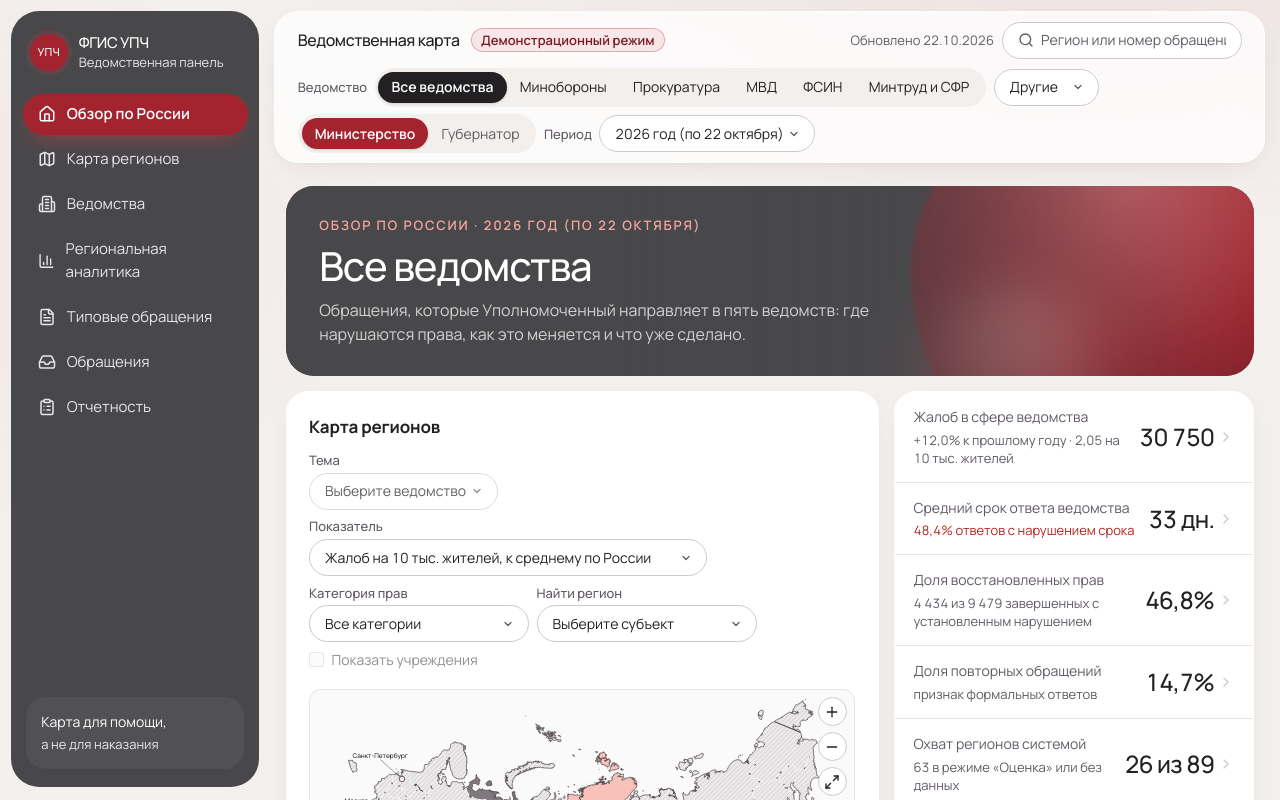
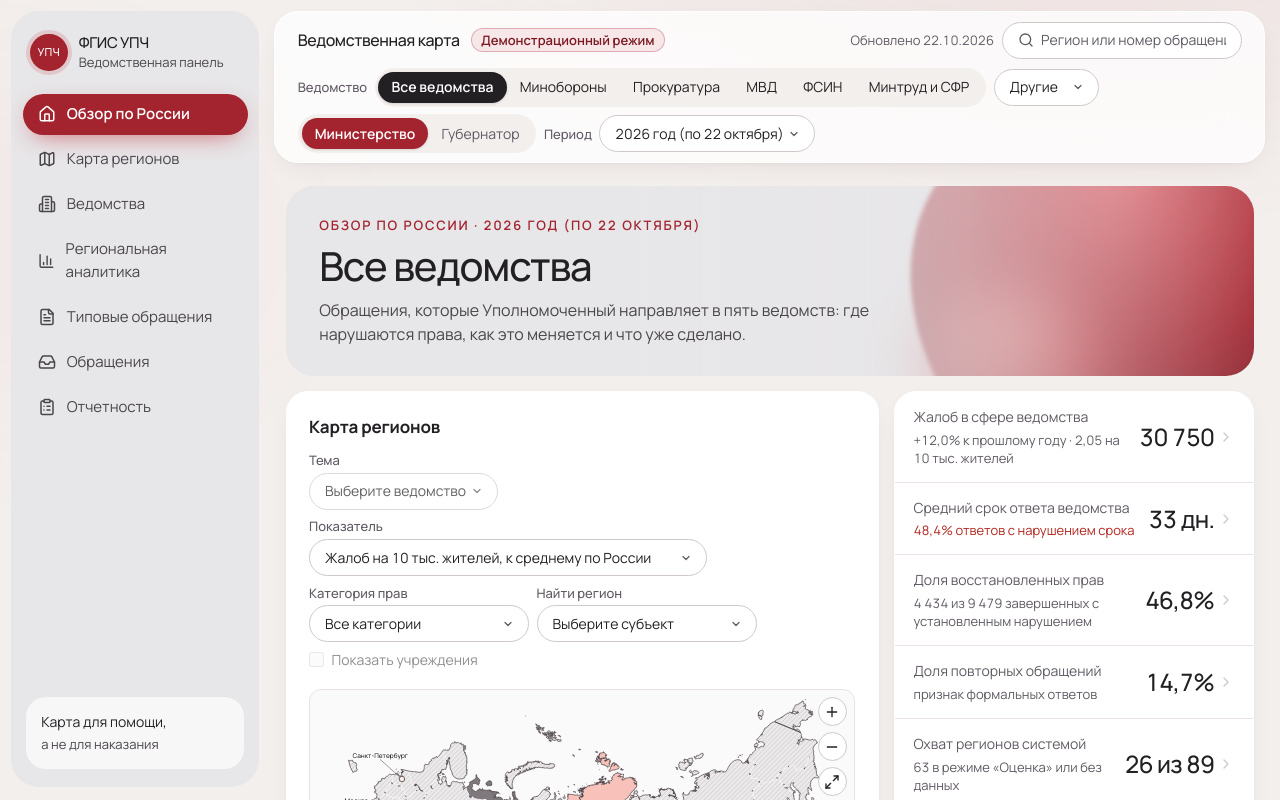
Before and after one commit to daria71321-netizen/fgis-upch-map, a React (Vite) app: page / in a window 1280 px wide. Shown: the top 800 px of the page. Built offline with nearby package versions, Linux system fonts and the light colour scheme; a web font is replaced by a local one.

Commit message:
Светло-серые плашки

```diff
--- a/src/components/Layout.tsx
+++ b/src/components/Layout.tsx
@@ -36,7 +36,7 @@ function Sidebar({ open, onClose }: { open: boolean; onClose: () => void }) {
         <Link to={`/${qs({ mode: 'min' })}`} className="flex items-center gap-3 px-2 pb-5 pt-1 rounded" onClick={onClose}>
           <span className="relative grid place-items-center w-10 h-10 rounded-full bg-accent text-white text-[11px] font-display font-medium tracking-wide shadow-[0_0_0_4px_rgba(194,65,75,.18)]">УПЧ</span>
           <span className="leading-tight">
-            <span className="block text-white font-display font-medium tracking-tight">ФГИС УПЧ</span>
+            <span className="block text-ink font-display font-medium tracking-tight">ФГИС УПЧ</span>
             <span className="block text-xs text-side-ink">Ведомственная панель</span>
           </span>
         </Link>
@@ -50,7 +50,7 @@ function Sidebar({ open, onClose }: { open: boolean; onClose: () => void }) {
               end={m.end}
               onClick={onClose}
               className={({ isActive }) =>
-                `flex items-center gap-3 rounded-full px-4 py-2.5 text-[15px] transition-colors ${(active ?? isActive) ? 'bg-side-act text-white font-semibold shadow-[0_8px_24px_-10px_rgba(194,65,75,.9)]' : 'hover:bg-white/[.06] hover:text-white'}`
+                `flex items-center gap-3 rounded-full px-4 py-2.5 text-[15px] transition-colors ${(active ?? isActive) ? 'bg-side-act text-white font-semibold shadow-[0_8px_24px_-10px_rgba(194,65,75,.9)]' : 'hover:bg-black/[.05] hover:text-ink'}`
               }
             >
               <m.icon size={18} aria-hidden />
@@ -58,7 +58,7 @@ function Sidebar({ open, onClose }: { open: boolean; onClose: () => void }) {
             </NavLink>
           )
         })}
-        <div className="mt-auto mx-1 rounded-[20px] bg-white/[.05] p-4 text-xs leading-snug text-side-ink"><span className="block font-display text-white text-sm mb-1">Карта для помощи,</span>а не для наказания</div>
+        <div className="mt-auto mx-1 rounded-[20px] bg-white/70 p-4 text-xs leading-snug text-side-ink"><span className="block font-display text-ink text-sm mb-1">Карта для помощи,</span>а не для наказания</div>
       </nav>
     </>
   )
@@ -200,7 +200,7 @@ export function Footer() {
   const { data } = useStore()
   return (
     <footer className="mt-10 mx-3 lg:mx-4 mb-3 rounded-[24px] bg-side text-side-ink px-6 py-5 text-xs grid gap-1.5">
-      <p className="text-sm text-white font-display font-normal tracking-tight">Карта для помощи, а не для наказания: показатели являются основанием для дополнительной проверки и анализа, а не для санкций.</p>
+      <p className="text-sm text-ink font-display font-normal tracking-tight">Карта для помощи, а не для наказания: показатели являются основанием для дополнительной проверки и анализа, а не для санкций.</p>
       <p>Демонстрационные данные. Реальны только годовые объемы обращений, направленных в ведомства (источник: {data.meta.source}). Распределение по регионам, темам и месяцам, сроки и доли сгенерированы для демонстрации.</p>
     </footer>
   )
--- a/src/pages/Overview.tsx
+++ b/src/pages/Overview.tsx
@@ -47,14 +47,14 @@ export default function Overview() {
 
   return (
     <div className="grid gap-4">
-      <section className="relative overflow-hidden rounded-xl bg-side text-white px-6 sm:px-9 py-7 sm:py-8">
+      <section className="relative overflow-hidden rounded-xl bg-side text-ink px-6 sm:px-9 py-7 sm:py-8">
         <div aria-hidden className="blob absolute -right-24 -top-28 w-[420px] h-[420px] bg-[radial-gradient(circle_at_30%_30%,#E0656D,#A3242F_45%,#5A1019_80%)] opacity-90 blur-[2px]" />
         <div aria-hidden className="blob absolute right-40 top-24 w-[180px] h-[180px] bg-[radial-gradient(circle_at_40%_40%,#F3A6A0,#C2414B_60%)] opacity-60 blur-xl [animation-delay:-6s]" />
-        <div aria-hidden className="absolute inset-0 bg-[linear-gradient(90deg,#48484B_35%,rgba(72,72,75,.55)_70%,rgba(72,72,75,0))]" />
+        <div aria-hidden className="absolute inset-0 bg-[linear-gradient(90deg,#E7E6E8_35%,rgba(231,230,232,.6)_70%,rgba(231,230,232,0))]" />
         <div className="relative grid gap-3 max-w-[720px]">
-          <span className="text-xs font-semibold uppercase tracking-[0.14em] text-[#F3A6A0]">Обзор по России · {periodLabel(filters.period)}</span>
+          <span className="text-xs font-semibold uppercase tracking-[0.14em] text-accent">Обзор по России · {periodLabel(filters.period)}</span>
           <h1 className="font-display text-[28px] sm:text-[40px] leading-[1.04] font-medium tracking-[-0.03em]">{ved ? ved.name : 'Все ведомства'}</h1>
-          <p className="text-[16px] text-white/75 max-w-[60ch]">{ved ? `Слой «${ved.layer}»: где в сфере ведомства нарушаются права граждан, как это меняется и что уже сделано.` : 'Обращения, которые Уполномоченный направляет в пять ведомств: где нарушаются права, как это меняется и что уже сделано.'}</p>
+          <p className="text-[16px] text-side-ink max-w-[60ch]">{ved ? `Слой «${ved.layer}»: где в сфере ведомства нарушаются права граждан, как это меняется и что уже сделано.` : 'Обращения, которые Уполномоченный направляет в пять ведомств: где нарушаются права, как это меняется и что уже сделано.'}</p>
         </div>
       </section>
       <FilterChips />
--- a/tailwind.config.js
+++ b/tailwind.config.js
@@ -11,7 +11,7 @@ export default {
         muted: '#615A64',
         line: '#E9E3E1',
         line2: '#CFC9CB',
-        side: { DEFAULT: '#48484B', ink: '#E6E6E8', act: '#A3242F', bar: '#C2414B' },
+        side: { DEFAULT: '#E7E6E8', ink: '#4A464C', act: '#A3242F', bar: '#C2414B' },
         accent: { DEFAULT: '#A3242F', hover: '#8B1E2D', soft: '#F8E7E8', ink: '#7A1A24' },
         good: { DEFAULT: '#2B7A50', soft: '#E6F2EB' },
         bad: { DEFAULT: '#B3261E', soft: '#FBEAE8' },
```
Also changed, not shown: 1 other file (tests, documents, lock files or other folders).
